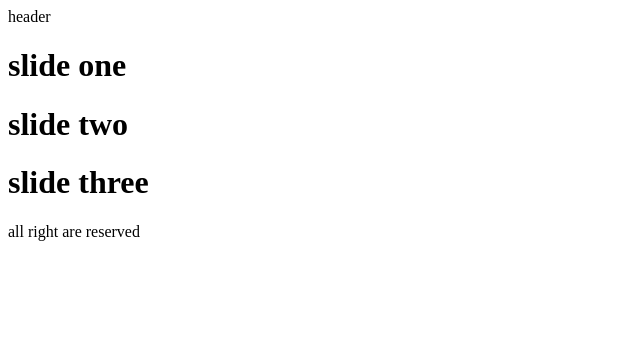
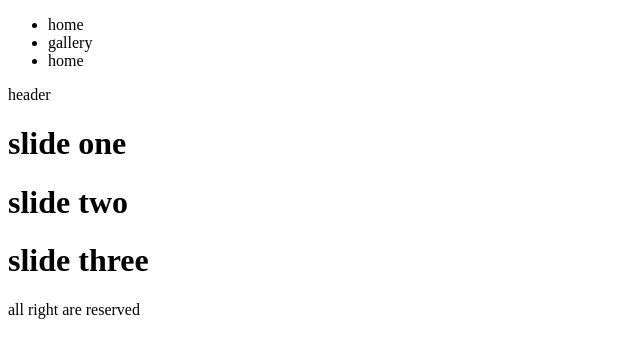
Before and after one commit to kh-programmer/git-project---Copy, a plain HTML site: page index.html in a window 1280 px wide. Shown: the whole page, without its empty margins (0-640 px from the left). Drawn offline with Linux system fonts and the light colour scheme.

Commit message:
logging feather added

```diff
--- a/index.html
+++ b/index.html
@@ -7,6 +7,13 @@
     <title>Document</title>
 </head>
 <body>
+  <nav>
+    <ul>
+      <li>home</li>
+      <li>gallery</li>
+      <li>home</li>
+    </ul>
+  </nav>
   <header>
     header
   </header>
@@ -18,5 +25,6 @@
   <footer>
    all right are reserved
   </footer>
+  <script src="script.js"></script>
 </body>
 </html>
--- /dev/null
+++ b/script.js
@@ -0,0 +1 @@
+console.log
```
